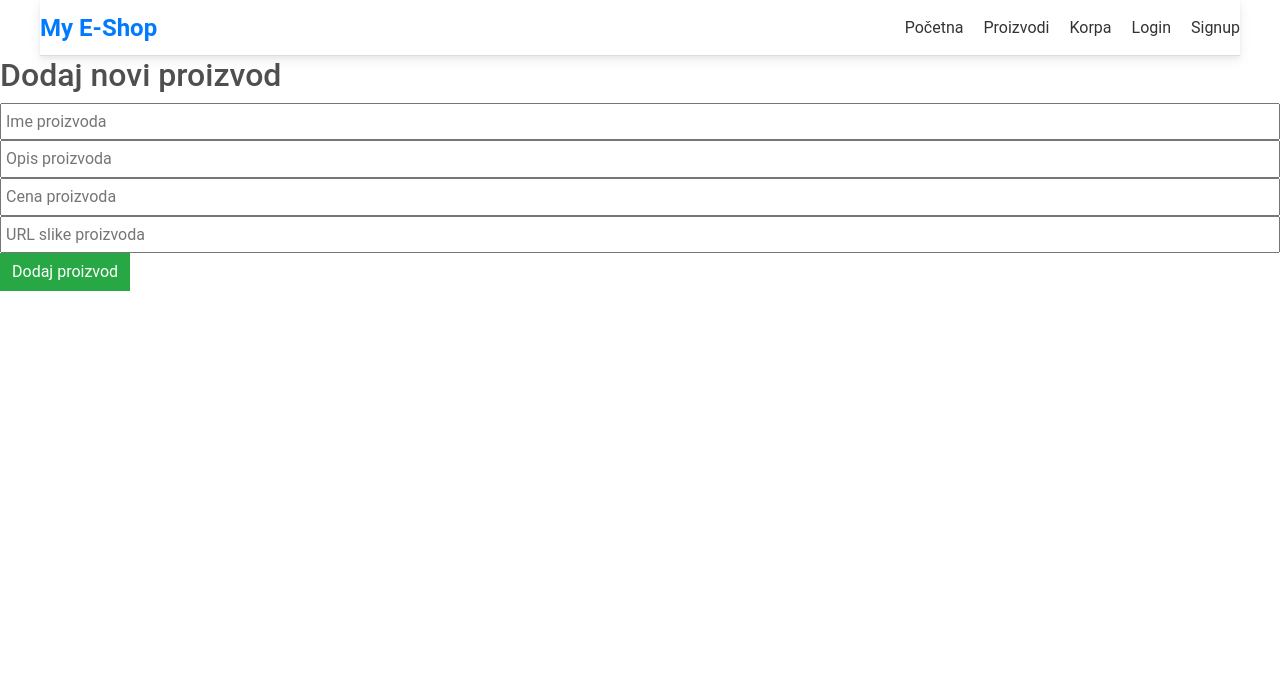
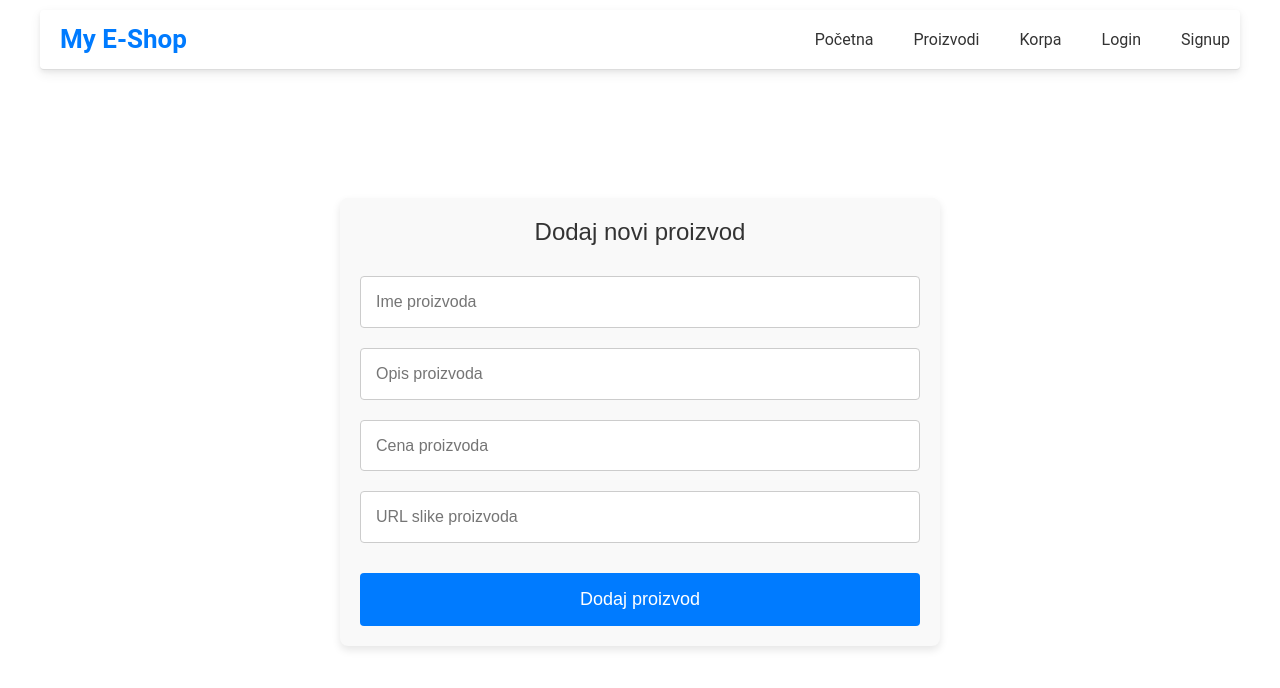
Before and after one commit to KovacevicS/eshopovic, a React (Create React App) app: page /dodaj-proizvod in a window 1280 px wide. Shown: the top 688 px of the page. Built offline with nearby package versions, Linux system fonts and the light colour scheme.

Commit message:
css komit

```diff
--- /dev/null
+++ b/src/Proizvodi/DodajProizvod.css
@@ -0,0 +1,66 @@
+.dodaj-proizvod-container {
+    max-width: 600px;
+    margin: 10% auto;
+    padding: 20px;
+    background-color: #f9f9f9;
+    border-radius: 8px;
+    box-shadow: 0 4px 8px rgba(0, 0, 0, 0.1);
+    font-family: 'Arial', sans-serif;
+}
+
+.dodaj-proizvod-container h2 {
+    text-align: center;
+    margin-bottom: 20px;
+    font-size: 24px;
+    color: #333;
+}
+
+.dodaj-proizvod-container input[type="text"],
+.dodaj-proizvod-container input[type="number"] {
+    width: 100%;
+    padding: 12px 15px;
+    margin: 10px 0;
+    border: 1px solid #ccc;
+    border-radius: 4px;
+    box-sizing: border-box;
+    font-size: 16px;
+    color: #333;
+}
+
+.dodaj-proizvod-container input[type="text"]:focus,
+.dodaj-proizvod-container input[type="number"]:focus {
+    border-color: #007bff;
+    outline: none;
+}
+
+.dodaj-proizvod-container button {
+    width: 100%;
+    padding: 12px 20px;
+    margin-top: 20px;
+    background-color: #007bff;
+    color: #fff;
+    border: none;
+    border-radius: 4px;
+    font-size: 18px;
+    cursor: pointer;
+    transition: background-color 0.3s;
+}
+
+.dodaj-proizvod-container button:hover {
+    background-color: #0056b3;
+}
+
+.dodaj-proizvod-container p {
+    margin-top: 20px;
+    text-align: center;
+    color: #333;
+    font-size: 16px;
+}
+
+.dodaj-proizvod-container p.success {
+    color: green;
+}
+
+.dodaj-proizvod-container p.error {
+    color: red;
+}
--- a/src/Proizvodi/DodajProizvod.js
+++ b/src/Proizvodi/DodajProizvod.js
@@ -1,5 +1,6 @@
 import React, { useState } from 'react';
 import axios from 'axios';
+import './DodajProizvod.css';
 
 const DodajProizvod = () => {
     const [imeProizvoda, setImeProizvoda] = useState('');
@@ -28,7 +29,7 @@ const DodajProizvod = () => {
     };
 
     return (
-        <div>
+        <div className="dodaj-proizvod-container">
             <h2>Dodaj novi proizvod</h2>
             <input
                 type="text"
@@ -55,7 +56,7 @@ const DodajProizvod = () => {
                 onChange={e => setSlikaProizvoda(e.target.value)}
             />
             <button onClick={dodajProizvod}>Dodaj proizvod</button>
-            {poruka && <p>{poruka}</p>}
+            {poruka && <p className={poruka.includes('uspešno') ? 'success' : 'error'}>{poruka}</p>}
         </div>
     );
 };
--- a/src/Proizvodi/ProizvodDetalji.css
+++ b/src/Proizvodi/ProizvodDetalji.css
@@ -1,9 +1,13 @@
 /* src/components/ProizvodDetalji.css */
 .proizvod-detalji-container {
-    max-width: 800px;
-    margin: 0 auto;
+    max-width: 400px;
+    margin: 10% auto;
     padding: 20px;
     text-align: center;
+    background-color: #f8f9fa;
+    box-shadow: 0 4px 8px rgba(0, 0, 0, 0.1);
+    border-radius: 4px;
+
 }
 
 .proizvod-slika {
--- a/src/Proizvodi/Proizvodi.css
+++ b/src/Proizvodi/Proizvodi.css
@@ -1,7 +1,10 @@
+/* Proizvodi.css */
+
 .proizvodi-container {
     max-width: 1200px;
     margin: 0 auto;
     padding: 20px;
+    background-color: #f8f9fa;
 }
 
 .filter-container {
@@ -20,32 +23,18 @@
 
 .proizvodi-lista {
     display: flex;
-    justify-content: space-between;
-    flex-wrap: wrap;
+    flex-wrap: wrap; /* Omogućava prelazak u novi red kada je potrebno */
+    gap: 20px; /* Razmak između proizvoda */
 }
 
 .proizvod-kartica {
-    width: 30%;
+    width: calc(33.333% - 20px); /* Tri proizvoda u jednom redu, minus razmak između proizvoda */
     background: #fff;
     border: 1px solid #ddd;
     border-radius: 10px;
     padding: 15px;
-    margin-bottom: 20px;
-    position: relative;
+    box-shadow: 0 0 10px rgba(0,0,0,0.1);
     text-align: center;
-    box-shadow: 0 0 10px rgba(0,0,0,0.1);
-}
-
-.proizvod-popust {
-    position: absolute;
-    top: 10px;
-    left: 10px;
-    background: #b30000;
-    color: #fff;
-    padding: 5px 10px;
-    border-radius: 5px;
-    font-size: 14px;
-    font-weight: bold;
 }
 
 .proizvod-slika {
@@ -75,7 +64,7 @@
 .proizvod-vise-btn {
     margin-top: 15px;
     padding: 10px 20px;
-    background: #b30000;
+    background: #007bff;
     color: #fff;
     border: none;
     border-radius: 5px;
@@ -83,5 +72,5 @@
 }
 
 .proizvod-vise-btn:hover {
-    background: #800000;
+    background: #0056b3;
 }
--- a/src/Proizvodi/Proizvodi.js
+++ b/src/Proizvodi/Proizvodi.js
@@ -2,6 +2,7 @@ import React, { useState, useEffect } from "react";
 import axios from "axios";
 import "./Proizvodi.css"; // Povezivanje CSS fajla
 import { useNavigate } from "react-router-dom";
+
 const Tabela = () => {
   const [proizvodi, setProizvodi] = useState([]);
   const navigate = useNavigate();
@@ -26,29 +27,27 @@ const Tabela = () => {
 
   return (
     <div className="proizvodi-container">
+      <div className="proizvodi-lista">
         {proizvodi.length > 0 ? (
           proizvodi.map((proizvod, index) => (
             <div key={index} className="proizvod-kartica">
-            {
-              <>
               <h3 className="proizvod-ime">{proizvod.ime}</h3>
-                <img src={proizvod.slika} alt={proizvod.ime} />
+              <img src={proizvod.slika} alt={proizvod.ime} className="proizvod-slika" />
               <p className="proizvod-opis">{proizvod.opis}</p>
               <p className="proizvod-cena">{proizvod.cena} RSD</p>
               <button
                 onClick={() => handleViseOProizvodu(proizvod)}
-                  className="vise-button"
+                className="proizvod-vise-btn"
               >
                 Više o proizvodu
               </button>
-              </>
-            }
             </div>
           ))
         ) : (
           <p>Nema dostupnih proizvoda.</p>
         )}
       </div>
+    </div>
   );
 };
 
--- /dev/null
+++ b/src/components/Korpa.css
@@ -0,0 +1,72 @@
+/* Korpa.css */
+
+.korpa-container {
+    font-family: 'Arial', sans-serif;
+    max-width: 800px;
+    margin: 10% auto;
+    padding: 20px;
+    background-color: #f4f4f4;
+    border-radius: 8px;
+    box-shadow: 0 4px 8px rgba(0, 0, 0, 0.1);
+}
+
+.korpa-header {
+    text-align: center;
+    color: #333;
+    margin-bottom: 20px;
+}
+
+.korpa-empty {
+    text-align: center;
+    color: #666;
+    font-size: 18px;
+}
+
+.korpa-list {
+    list-style: none;
+    padding: 0;
+}
+
+.korpa-item {
+    display: flex;
+    justify-content: space-between;
+    align-items: center;
+    padding: 10px;
+    margin-bottom: 10px;
+    background-color: #fff;
+    border-radius: 4px;
+    box-shadow: 0 2px 4px rgba(0, 0, 0, 0.1);
+}
+
+.korpa-remove-button {
+    padding: 8px 12px;
+    border: none;
+    border-radius: 4px;
+    background-color: #dc3545;
+    color: #fff;
+    font-size: 14px;
+    cursor: pointer;
+    transition: background-color 0.3s ease;
+}
+
+.korpa-remove-button:hover {
+    background-color: #c82333;
+}
+
+.korpa-checkout-button {
+    display: block;
+    width: 100%;
+    padding: 10px;
+    margin-top: 20px;
+    border: none;
+    border-radius: 4px;
+    background-color: #28a745;
+    color: #fff;
+    font-size: 16px;
+    cursor: pointer;
+    transition: background-color 0.3s ease;
+}
+
+.korpa-checkout-button:hover {
+    background-color: #218838;
+}
--- a/src/components/Korpa.js
+++ b/src/components/Korpa.js
@@ -1,5 +1,6 @@
 import React from 'react';
 import { useNavigate } from 'react-router-dom';
+import './Korpa.css'; // Import CSS
 
 const Korpa = ({ korpa, ukloniIzKorpe }) => {
     const navigate = useNavigate();
@@ -14,21 +15,31 @@ const Korpa = ({ korpa, ukloniIzKorpe }) => {
     };
 
     return (
-        <div>
-            <h1>Vaša Korpa</h1>
+        <div className="korpa-container">
+            <h1 className="korpa-header">Vaša Korpa</h1>
             {korpa.length === 0 ? (
-                <p>Vaša korpa je prazna.</p>
+                <p className="korpa-empty">Vaša korpa je prazna.</p>
             ) : (
-                <ul>
+                <ul className="korpa-list">
                     {korpa.map(proizvod => (
-                        <li key={proizvod.id}>
+                        <li key={proizvod.id} className="korpa-item">
                             {proizvod.ime} - {proizvod.cena} RSD
-                            <button onClick={() => handleRemove(proizvod.id)}>Ukloni</button>
+                            <button
+                                className="korpa-remove-button"
+                                onClick={() => handleRemove(proizvod.id)}
+                            >
+                                Ukloni
+                            </button>
                         </li>
                     ))}
                 </ul>
             )}
-            <button onClick={handleCheckout}>Nastavi na plaćanje</button>
+            <button
+                className="korpa-checkout-button"
+                onClick={handleCheckout}
+            >
+                Nastavi na plaćanje
+            </button>
         </div>
     );
 };
--- a/src/components/Navbar.css
+++ b/src/components/Navbar.css
@@ -1,24 +1,29 @@
-/* Osnovni stilovi */
+/* Navbar.css */
+
 .navbar {
   display: flex;
   justify-content: space-between;
   align-items: center;
-    padding: 20px;
+  padding: 15px 30px; /* Dodao sam padding kako bi My E-Shop bio dalje od ivice */
   border-bottom: 1px solid #ddd;
   background-color: #fff;
   max-width: 1200px;
-    margin: 0 auto;
+  margin: 10px auto;
+  box-shadow: 0 2px 4px rgba(0, 0, 0, 0.1);
+  border-radius: 4px;
 }
 
 .logo {
-    font-size: 24px;
+  font-size: 26px;
   font-weight: bold;
   color: #007bff;
+  margin-left: 20px; /* Razmak između logotipa i navigacije */
 }
 
 .nav {
   display: flex;
   align-items: center;
+  position: relative;
 }
 
 .nav ul {
@@ -26,20 +31,36 @@
   margin: 0;
   padding: 0;
   display: flex;
+  gap: 20px; /* Razmak između linkova */
 }
 
 .nav li {
-    margin-left: 20px;
+  margin: auto;
 }
 
 .nav a {
   text-decoration: none;
   color: #333;
-    transition: color 0.3s;
+  padding: 10px;
 }
 
 .nav a:hover {
-    color: #007bff;
+  color: #007bff; /* Jednostavan hover efekat */
+}
+
+.logout-button {
+  background: #dc3545;
+  color: #fff;
+  border: none;
+  padding: 8px 15px;
+  border-radius: 4px;
+  cursor: pointer;
+  font-size: 16px;
+  margin-right: 20px;
+}
+
+.logout-button:hover {
+  background-color: #c82333; /* Jednostavan hover efekat */
 }
 
 /* Stilovi za manje ekrane */
@@ -47,7 +68,6 @@
   .nav {
       flex-direction: column;
       align-items: flex-start;
-      position: relative;
   }
 
   .nav ul {
@@ -65,13 +85,12 @@
   }
 
   .nav li {
-      margin-left: 0;
+      margin: 0;
       margin-bottom: 10px;
   }
 
   .nav a {
       font-size: 18px;
-      color: #333;
   }
 
   .menu-toggle {
--- a/src/components/Navbar.js
+++ b/src/components/Navbar.js
@@ -20,19 +20,19 @@ const Navbar = () => {
             <li><Link to="/">Početna</Link></li>
             <li><Link to="/proizvodi">Proizvodi</Link></li>
             <li><Link to="/korpa">Korpa</Link></li>
-            {user && user.uloga === 'admin' && ( // Provera da li je korisnik admin
-            <>
-              <li><Link to="/dodaj-proizvod">Dodaj Proizvod</Link></li>
-              <li><Link to="/adminproizvodi">Admin </Link></li>
+            {user && user.uloga === 'admin' && (
+              <>
+                <li><Link to="/dodaj-proizvod">Dodaj Proizvod</Link></li>
+                <li><Link to="/adminproizvodi">Admin</Link></li>
               </>
             )}
             {!user ? (
               <>
                 <li><Link to="/login">Login</Link></li>
-                <li><Link to="/Signup">Signup</Link></li>
+                <li><Link to="/signup">Signup</Link></li>
               </>
             ) : (
-              <li><button onClick={logout}>Logout</button></li>
+              <li><button onClick={logout} className="logout-button">Logout</button></li>
             )}
           </ul>
         </nav>
```
Lines whose indentation alone changed are shown as unchanged.
